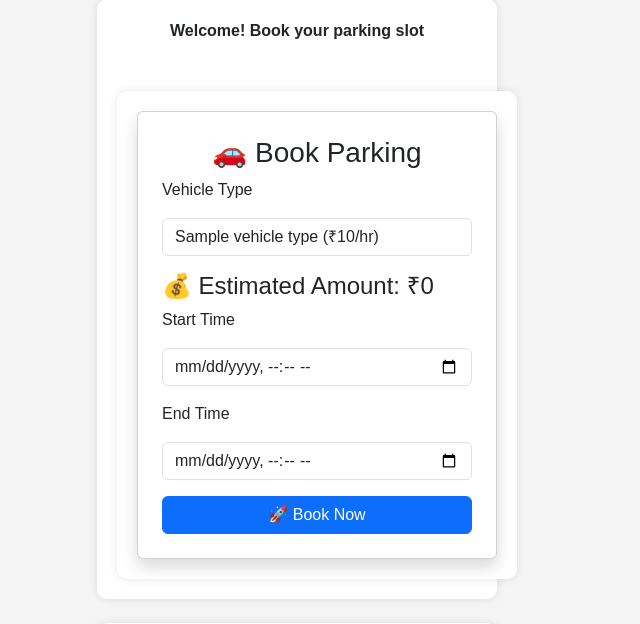
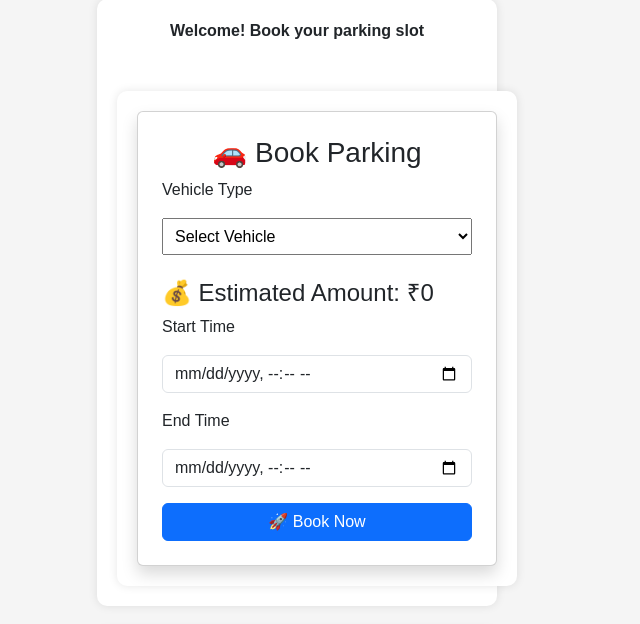
Before and after one commit to Shashank123-wq-tech/Smart-Parking-Management-System, a Flask app: page / in a window 1280 px wide. Shown: the part 121-745 px from the top of the page, without its empty margins (343-983 px from the left). Run offline with Flask 3, Linux system fonts and the light colour scheme; a user stored in the database is signed in; a database or web service that is not in the repository returns one stand-in record (values such as "Sample title"); some libraries are stand-ins or nearby versions.

Commit message:
Fixed vehicle_type form bug

```diff
--- a/templates/index.html
+++ b/templates/index.html
@@ -95,12 +95,11 @@
 
             <div class="mb-3">
                 <label class="form-label">Vehicle Type</label>
-                <select name="vehicle_type" id="vehicle_type" class="form-control">
-                   {% for v in vehicle_types %}
-                   <option value="{{ v.id }}" data-price="{{ v.price_per_hour }}">
-                   {{ v.type_name }} (₹{{ v.price_per_hour }}/hr)
-                   </option>
-                   {% endfor %}
+                <select name="vehicle_type" required>
+                  <option value="">Select Vehicle</option>
+                  <option value="1">Car</option>
+                 <option value="2">Bike</option>
+                 <option value="3">Truck</option>
                 </select>
             </div>
             <div class="mt-3">
```
